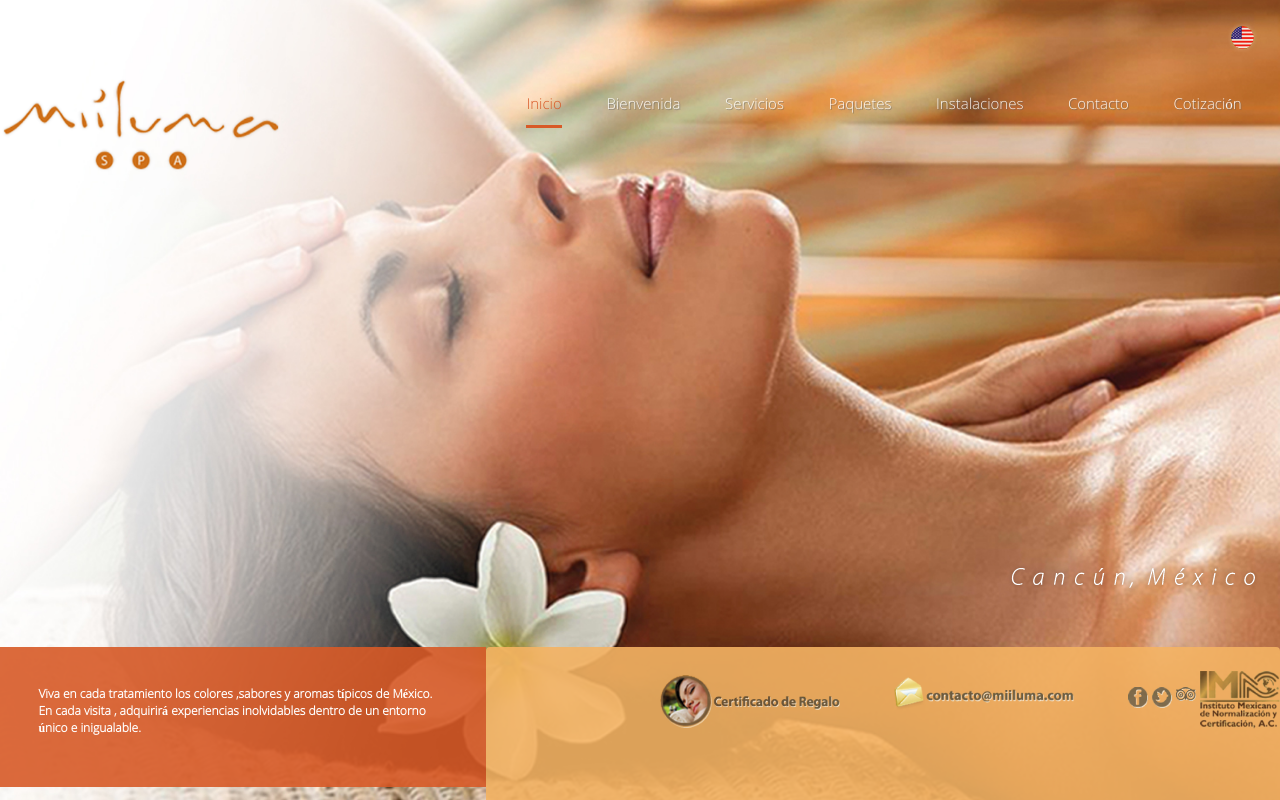
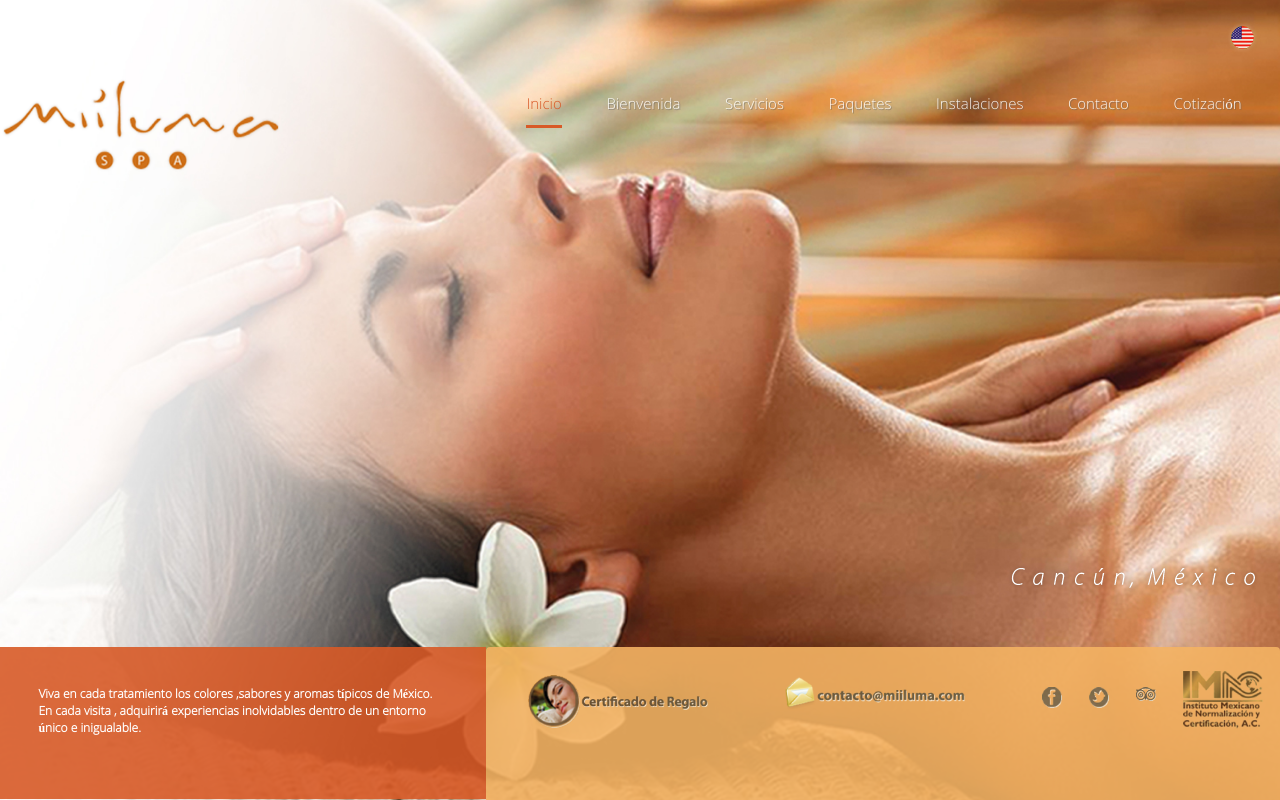
Before and after one commit to osharim/remote-client-1, a PHP site: page / in a window 1280 px wide. Run offline with PHP 8.4, Linux system fonts and the light colour scheme; some libraries are stand-ins or nearby versions.

Commit message:
arreglando desastres

```diff
--- a/css/iphone.css
+++ b/css/iphone.css
@@ -87,6 +87,7 @@ footer {
 
 
     background:url("../img/resources/Bg_inicio.jpg") no-repeat scroll 0 -91px / 300% auto transparent;
+    background-color:#DDC0A2 ;
 }
 
 .main.bienvenida{
@@ -130,6 +131,7 @@ footer {
     opacity: 0.2;
     padding-bottom: 10px;
     padding-top: 10px;
+    padding-right: 0 !important;
     text-align: center;
     text-shadow: 1px 1px 12px rgba(0, 0, 0, 0.7);
 }
--- a/css/pc.css
+++ b/css/pc.css
@@ -49,7 +49,7 @@ border-bottom: 3px solid #D85A27;
 .main.inicio{
 
 
-	background:url("../img/resources/Bg_inicio.jpg") no-repeat scroll 0 -91px / 109% auto transparent;
+    background:url("../img/resources/Bg_inicio.jpg") no-repeat scroll 0 -91px / 109% auto transparent;
 }
 
 .main.bienvenida{
@@ -124,8 +124,8 @@ footer {
  background: none repeat scroll 0 0 rgba(216, 90, 39, 0.9);
     color: white;
     font-weight: bold;
-    height: auto;
-    padding: 3% 3% 4%;
+    height: 76px;
+    padding: 3%;
     width: 32%;
 }
 
@@ -139,10 +139,11 @@ footer {
     width: 62%;
 }
 
+
 .certificade.partner li {
-cursor: pointer;
+    cursor: pointer;
     float: left;
-    margin-left: 4px;
+    margin-left: 27px;
     text-align: center;
 }
 
@@ -167,3 +168,9 @@ cursor: pointer;
     position: absolute;
     right: 19px;
 }
+
+
+.certificade.partner > ul {
+    float: right;
+    padding: 0 17px 0 0 !important;
+}
--- a/css/tablet.css
+++ b/css/tablet.css
@@ -120,11 +120,11 @@ footer {
 
 
 .message_nav {
-background: none repeat scroll 0 0 rgba(216, 90, 39, 0.9);
+ background: none repeat scroll 0 0 rgba(216, 90, 39, 0.9);
     color: white;
     font-weight: bold;
-    height: auto;
-    padding: 3% 3% 7%;
+    height: 134px;
+    padding: 3%;
     width: 32%;
 }
 
--- a/js/jloader.js
+++ b/js/jloader.js
@@ -189,9 +189,8 @@ for (var i = 0; qLimages.length > i; i++) {
                 color: qLoptions.barColor
             }).appendTo(qLoverlay);
 
-          $(qLoverlay).append("<div class='   '><img class='pos_init_logo' src='img/resources/Logotipo_Miiluma.png'></div>").css({
 
-          });
+
 
         }
     };
```
